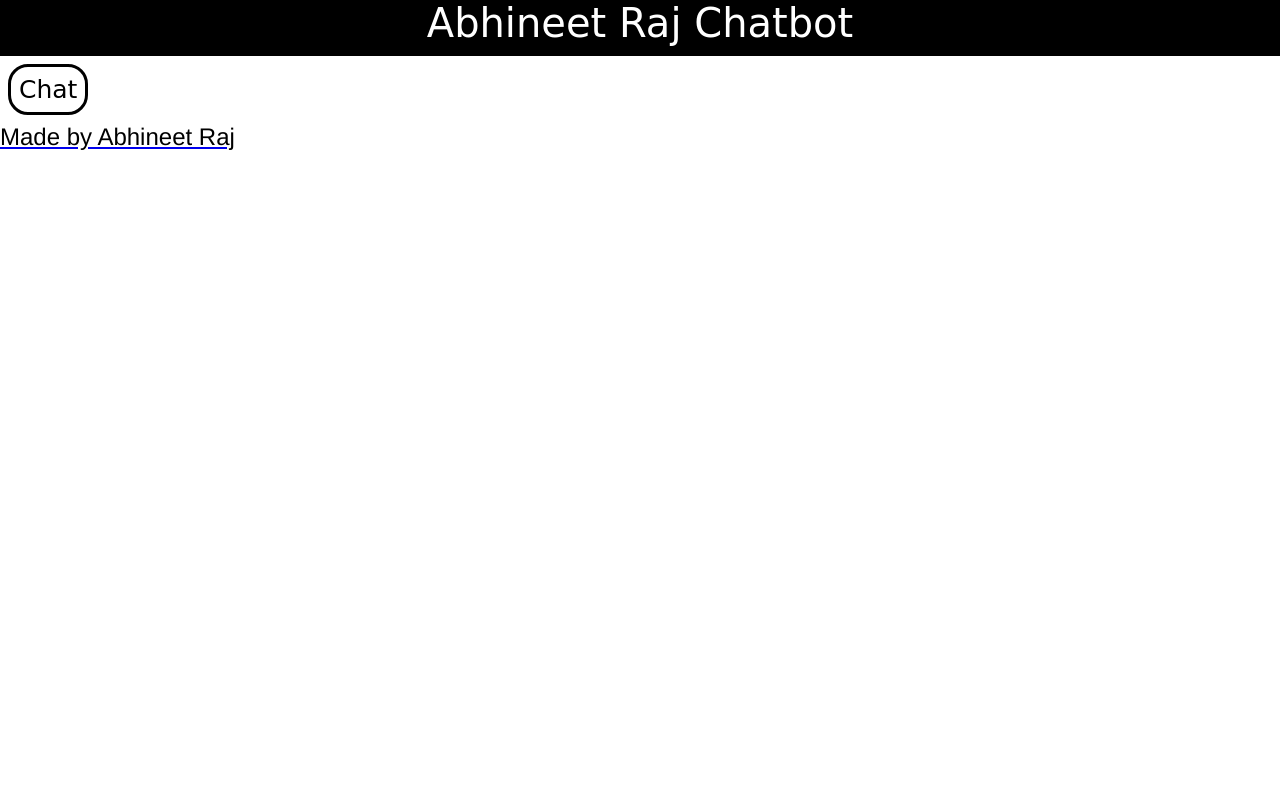
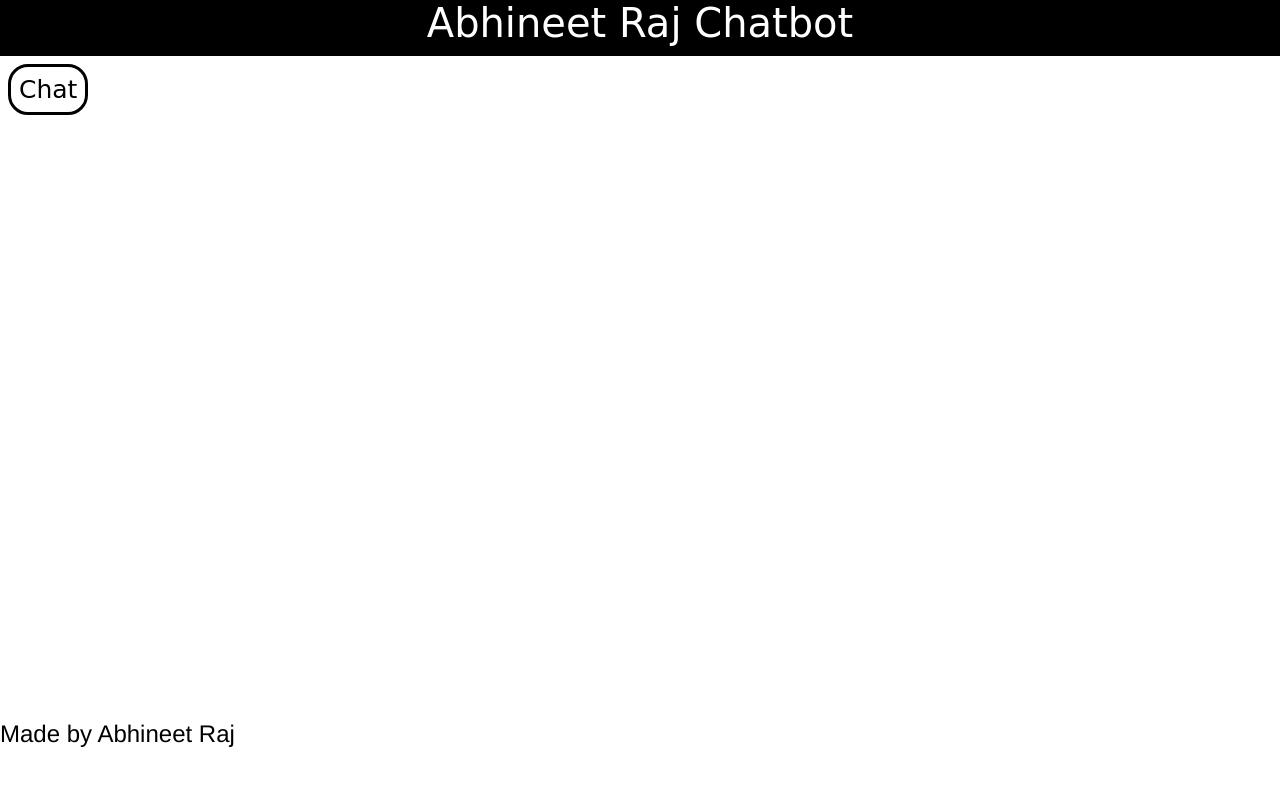
Before and after one commit to abhineetraj1/chatbot, a plain HTML site: page index.html in a window 1280 px wide. Drawn offline with Linux system fonts and the light colour scheme.

Commit message:
Update button.css

```diff
--- a/style/button.css
+++ b/style/button.css
@@ -8,6 +8,8 @@
   margin: 1vh;
 }
 footer{
+  position: absolute;
+  top: 90vh;
   font-size: 3vh;
   color: black;
 }
```
